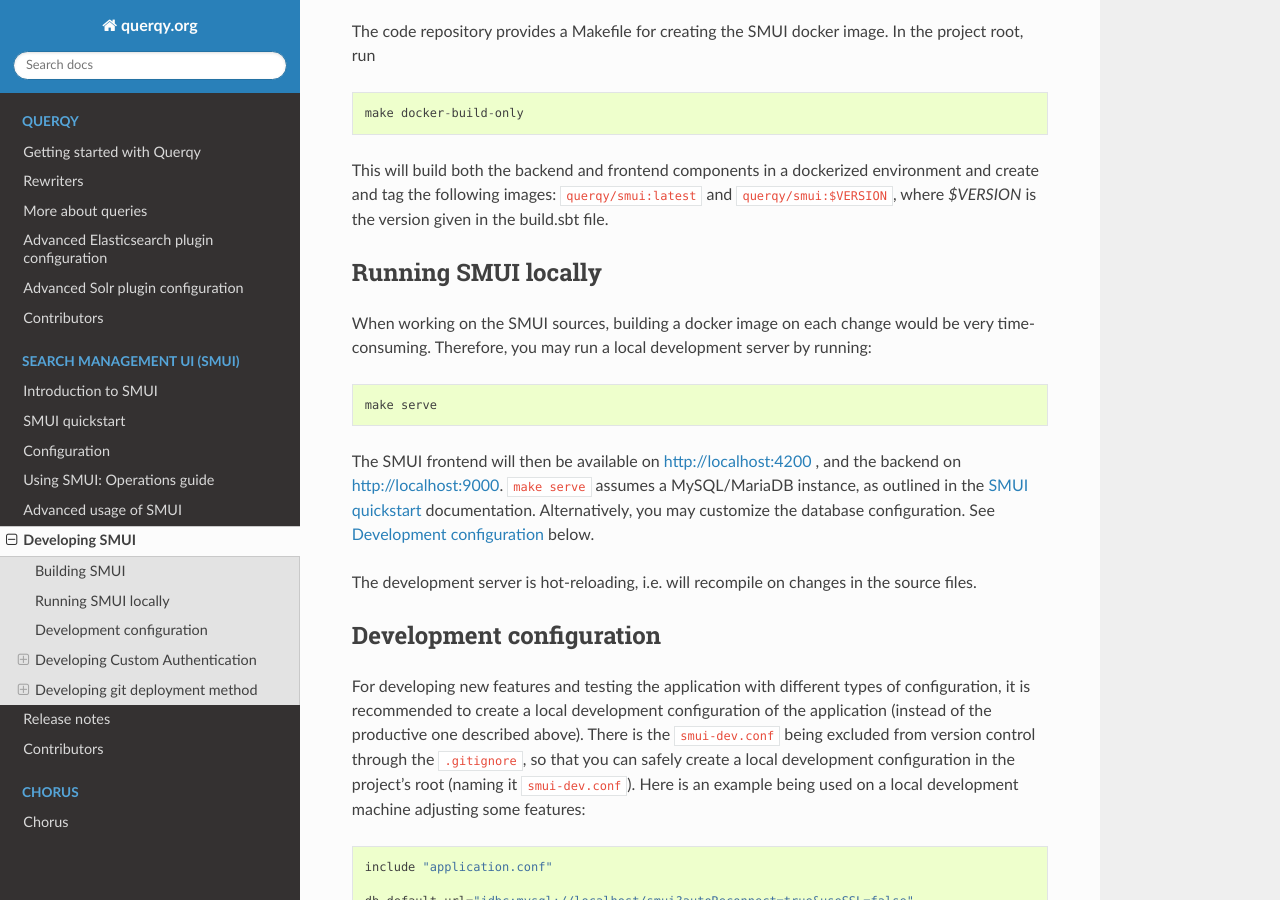
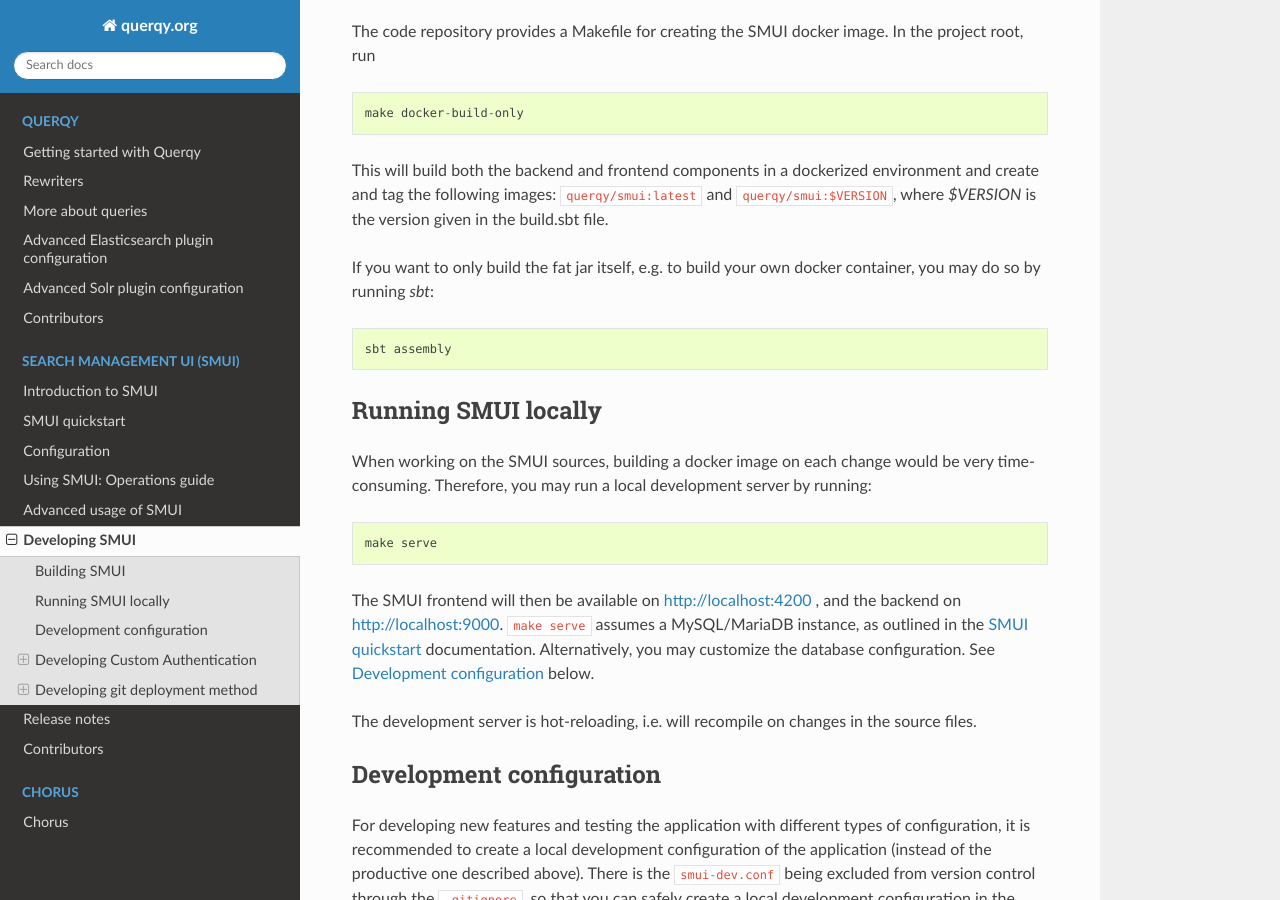
Before and after one commit to querqy/querqy-docs, a Sphinx documentation site: the page built from docs/source/smui/dev-setup.rst, in a window 1280 px wide and 900 px high, scrolled down 460 px. Built offline with Sphinx 7.4.7 and the Read the Docs theme 2.0.0, drawn with Linux system fonts in a browser that asks for light colours; formulas are drawn with MathJax 3.

Commit message:
Add a note on building only the jar

```diff
--- a/docs/source/smui/dev-setup.rst
+++ b/docs/source/smui/dev-setup.rst
@@ -34,6 +34,12 @@
 
 This will build both the backend and frontend components in a dockerized environment and create and tag the following
 images: ``querqy/smui:latest`` and ``querqy/smui:$VERSION``, where `$VERSION` is the version given in the build.sbt file.
+
+If you want to only build the fat jar itself, e.g. to build your own docker container, you may do so by running `sbt`:
+
+::
+
+    sbt assembly
 
 Running SMUI locally
 --------------------
```
